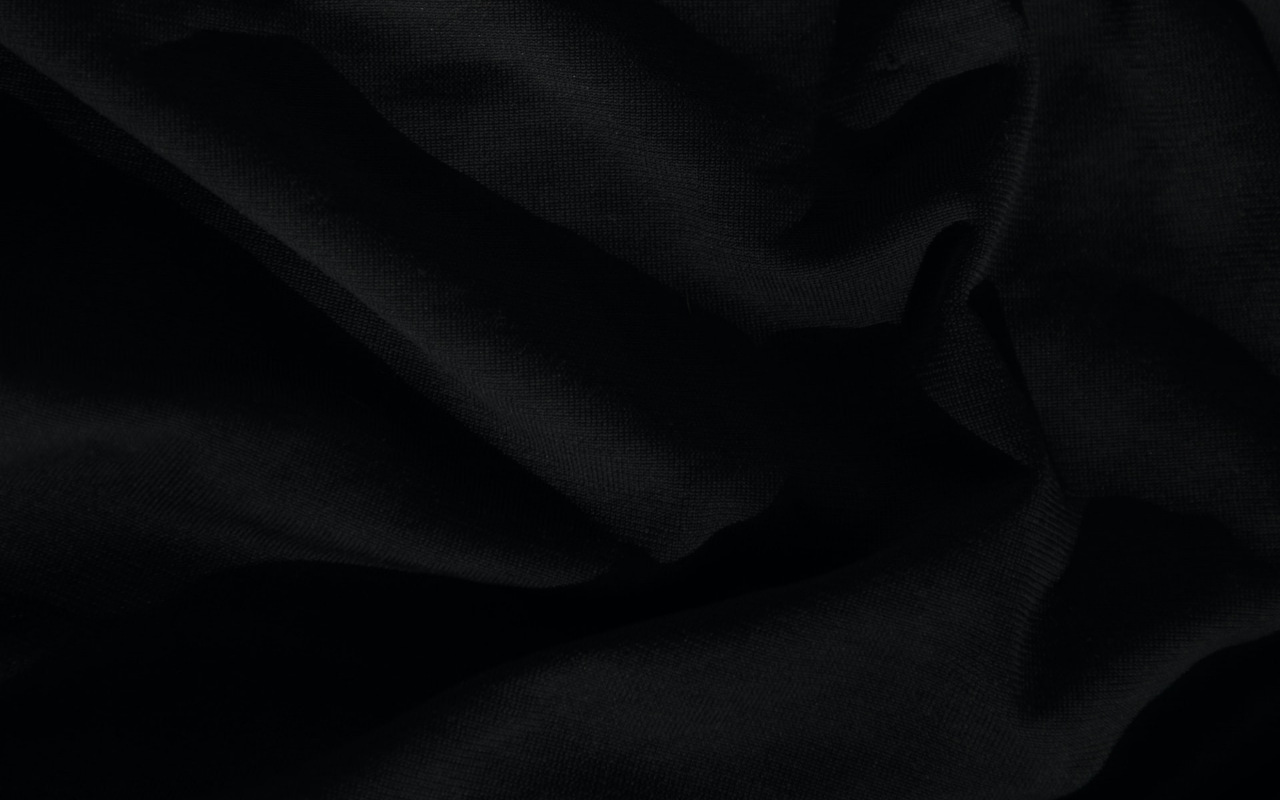
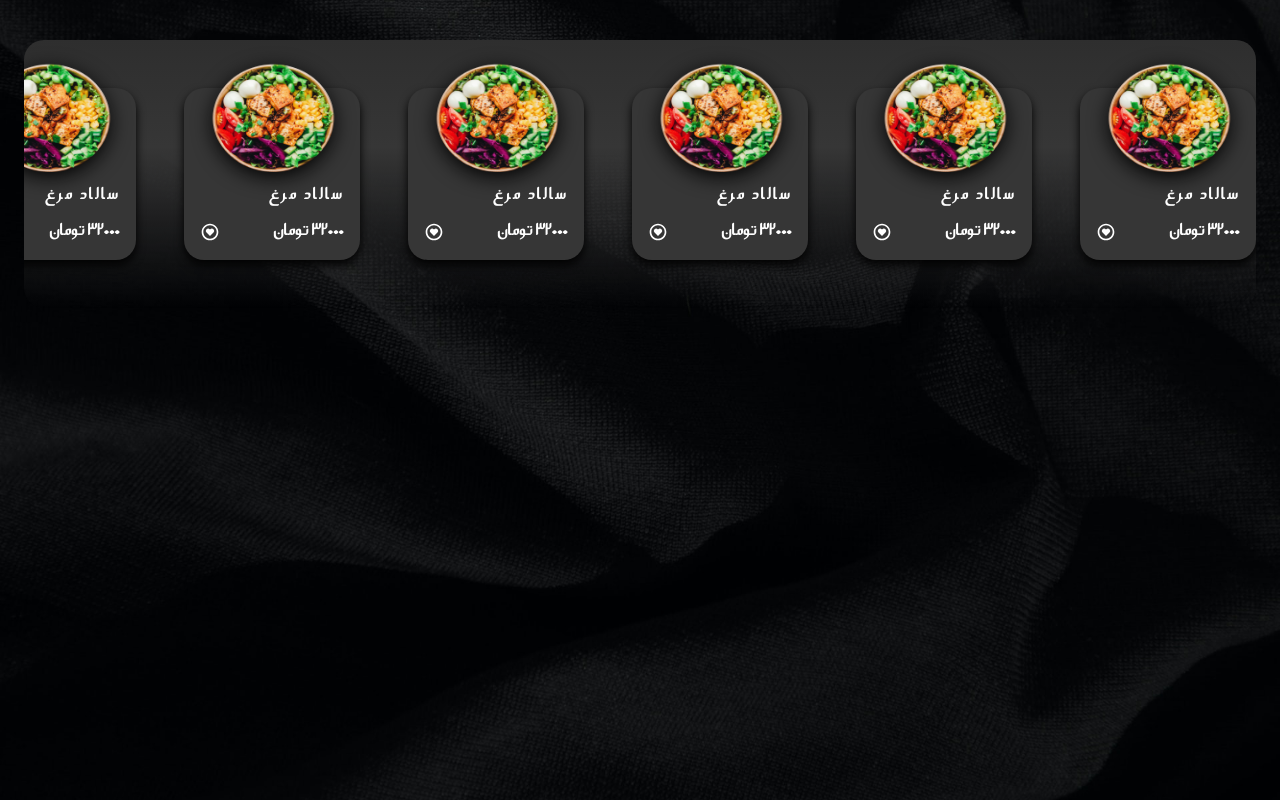
Before and after one commit to armin-bkh/restaurant-hamrah, a React (Create React App) app: page / in a window 1280 px wide. Built offline with nearby package versions, Linux system fonts and the light colour scheme.

Commit message:
ui ProductList and Product Component created

```diff
--- a/src/Components/App/App.jsx
+++ b/src/Components/App/App.jsx
@@ -1,9 +1,12 @@
+import ProductList from '../ProductList/ProductList';
+import ProductsProvider from '../Provider/ProductsProvider';
 import './App.scss';
 
 const App = () => {
   return (
-    <main className="flex flex-col">
-    </main>
+    <ProductsProvider>
+      <ProductList />
+    </ProductsProvider>
   );
 }
 
--- a/src/Components/App/App.scss
+++ b/src/Components/App/App.scss
@@ -10,8 +10,3 @@ $FP_Arsoo: 'FP_Arsoo';
     font-family: "FP_Arsoo";
     src: url('./../../fonts/FP_Arsoo.ttf');
 }
-
-.test{
-    font-family: $A-Noor;
-    font-size: 5rem;
-}
--- a/src/Components/Product/Product.jsx
+++ b/src/Components/Product/Product.jsx
@@ -1,19 +1,33 @@
 import { useProductsAction } from "../Provider/ProductsProvider";
+import { BiHeartCircle } from "react-icons/bi";
+import styles from "./Products.module.scss";
+import { useRef, useState } from "react";
 
 const Product = ({ inf }) => {
-    const dispatch = useProductsAction();
-    const clickHandler = () =>{
-        dispatch({type: 'toShow', product: inf})
-    }
+  const [like, setLike] = useState(false);
+  const dispatch = useProductsAction();
+  const clickHandler = () => {
+    dispatch({ type: "toShow", product: inf });
+  };
+  const likeHandler = () => {
+    setLike((prevLike) => !prevLike);
+  };
+
   return (
-    <figure onClick={clickHandler}>
-      <img src={inf.img} alt={inf.title} />
-      <figcaption>
-        <header>
-          <h1>{inf.title}</h1>
-          <span>{inf.price} تومان</span>
-        </header>
-        <p>{inf.detail}</p>
+    <figure className={`flex-grow-0 flex-shrink-0 ${styles.productContainer}`} onClick={clickHandler}>
+      <img className={`${styles.productImage}`} src={inf.img} alt={inf.title} />
+      <figcaption className={styles.productCaption}>
+        <h1 className={`mb-3 ${styles.productTitle}`}>{inf.title}</h1>
+        <div className="flex justify-between items-center">
+          <span className={styles.productPriceBadge}>{inf.price} تومان</span>
+          <span>
+            <BiHeartCircle
+            className="cursor-pointer text-xl transition-colors"
+              onClick={likeHandler}
+              style={like ? { color: "#f7362f" } : { color: "#fff" }}
+            />
+          </span>
+        </div>
       </figcaption>
     </figure>
   );
--- a/src/Components/Product/Products.module.scss
+++ b/src/Components/Product/Products.module.scss
@@ -0,0 +1,41 @@
+$A-Noor: 'A-Noor';
+$FP_Arsoo: 'FP_Arsoo';
+
+@font-face {
+    font-family: "A-Noor";
+    src: url('./../../fonts/A-Noor.ttf');
+}
+
+@font-face {
+    font-family: "FP_Arsoo";
+    src: url('./../../fonts/FP_Arsoo.ttf');
+}
+
+.productContainer {
+    width: 11rem;
+    padding: 1rem;
+    color: #fff;
+    background: #363636;
+    box-shadow: 0 5px 10px #020202;
+    border-radius: 20px;
+
+    &:not(:last-child){
+        margin-left: 3rem;
+    }
+
+    .productImage {
+        margin-top: -3rem;
+        width: 100%;
+        height: 8rem;
+        filter: drop-shadow(0 5px 10px #020202);
+    }
+
+    .productTitle {
+        letter-spacing: 2px;
+    }
+
+    .productTitle,
+    .productPriceBadge {
+        font-family: $FP_Arsoo;
+    }
+}
--- a/src/Components/ProductList/ProductList.jsx
+++ b/src/Components/ProductList/ProductList.jsx
@@ -1,10 +1,11 @@
 import Product from "../Product/Product";
 import { useProducts } from "../Provider/ProductsProvider";
+import styles from './ProductList.module.scss';
 
 const ProductList = () => {
     const products = useProducts();
     return (
-        <section>
+        <section className={`mt-10 mx-6 overflow-x-scroll flex flex-nowrap py-12 ${styles.productListContainer}`}>
                 {
                     products.length ?
                     products.map(
--- a/src/Components/ProductList/ProductList.module.scss
+++ b/src/Components/ProductList/ProductList.module.scss
@@ -0,0 +1,26 @@
+.productListContainer {
+    border-radius: 20px;
+    background: linear-gradient(to bottom, rgba(#2e2e2e, 1), rgba(#363636, 1) 40%, transparent);
+
+    /* width */
+    &::-webkit-scrollbar {
+        cursor: pointer;
+        height: 4px;
+    }
+
+    /* Track */
+    &::-webkit-scrollbar-track {
+        background: transparent;
+    }
+
+    /* Handle */
+    &::-webkit-scrollbar-thumb {
+        background: #363636;
+        border-radius: 2rem;
+    }
+
+    /* Handle on hover */
+    &::-webkit-scrollbar-thumb:hover {
+        background: #363636;
+    }
+}
--- a/src/Components/Provider/ProductsProvider.js
+++ b/src/Components/Provider/ProductsProvider.js
@@ -1,17 +1,19 @@
 import axios from "axios";
 import { useContext, useEffect, useReducer } from "react";
+import { productsData } from "../../db/products";
 import { ProductsContext, ProductsDispatcherContext } from "../Context/ProductsContext";
 
 const ProductsProvider = ({ children }) => {
-    let initialState = null;
+    let initialState = productsData;
     const reducer = (state, action) =>{
         switch(action.type){
             case 'getProducts':
-                let updatedProducts = null;
-                axios
-                .get()
-                .then(res => updatedProducts = res.data)
-                .catch(err => console.log(err))
+                // let updatedProducts = null;
+                // axios
+                // .get()
+                // .then(res => updatedProducts = res.data)
+                // .catch(err => console.log(err))
+                const updatedProducts = productsData;
                 return updatedProducts;
             default:
                 return state;
--- /dev/null
+++ b/src/db/products.js
@@ -0,0 +1,108 @@
+import img from '../images/—Pngtree—healthy food_3776802.png';
+export const productsData = [
+    {
+        id: 1,
+        title: "سالاد مرغ",
+        price: "32000",
+        detail: "سالاد مرغ یک غذای بسیار سبک و مناسب برای افرادی است  که در رژیم هستند یا اهل غذا های سنگین نیستند",
+        items: ["مرغ", "گوجه", "کاهو", "روغن زیتون", "لیمو", "پیاز"],
+        img: img
+    },
+    {
+        id: 2,
+        title: "سالاد مرغ",
+        price: "32000",
+        detail: "سالاد مرغ یک غذای بسیار سبک و مناسب برای افرادی است  که در رژیم هستند یا اهل غذا های سنگین نیستند",
+        items: ["مرغ", "گوجه", "کاهو", "روغن زیتون", "لیمو", "پیاز"],
+        img: img
+    },
+    {
+        id: 3,
+        title: "سالاد مرغ",
+        price: "32000",
+        detail: "سالاد مرغ یک غذای بسیار سبک و مناسب برای افرادی است  که در رژیم هستند یا اهل غذا های سنگین نیستند",
+        items: ["مرغ", "گوجه", "کاهو", "روغن زیتون", "لیمو", "پیاز"],
+        img: img
+    },
+    {
+        id: 4,
+        title: "سالاد مرغ",
+        price: "32000",
+        detail: "سالاد مرغ یک غذای بسیار سبک و مناسب برای افرادی است  که در رژیم هستند یا اهل غذا های سنگین نیستند",
+        items: ["مرغ", "گوجه", "کاهو", "روغن زیتون", "لیمو", "پیاز"],
+        img: img
+    },
+    {
+        id: 5,
+        title: "سالاد مرغ",
+        price: "32000",
+        detail: "سالاد مرغ یک غذای بسیار سبک و مناسب برای افرادی است  که در رژیم هستند یا اهل غذا های سنگین نیستند",
+        items: ["مرغ", "گوجه", "کاهو", "روغن زیتون", "لیمو", "پیاز"],
+        img: img
+    },
+    {
+        id: 6,
+        title: "سالاد مرغ",
+        price: "32000",
+        detail: "سالاد مرغ یک غذای بسیار سبک و مناسب برای افرادی است  که در رژیم هستند یا اهل غذا های سنگین نیستند",
+        items: ["مرغ", "گوجه", "کاهو", "روغن زیتون", "لیمو", "پیاز"],
+        img: img
+    },
+    {
+        id: 7,
+        title: "سالاد مرغ",
+        price: "32000",
+        detail: "سالاد مرغ یک غذای بسیار سبک و مناسب برای افرادی است  که در رژیم هستند یا اهل غذا های سنگین نیستند",
+        items: ["مرغ", "گوجه", "کاهو", "روغن زیتون", "لیمو", "پیاز"],
+        img: img
+    },
+    {
+        id: 8,
+        title: "سالاد مرغ",
+        price: "32000",
+        detail: "سالاد مرغ یک غذای بسیار سبک و مناسب برای افرادی است  که در رژیم هستند یا اهل غذا های سنگین نیستند",
+        items: ["مرغ", "گوجه", "کاهو", "روغن زیتون", "لیمو", "پیاز"],
+        img: img
+    },
+    {
+        id: 9,
+        title: "سالاد مرغ",
+        price: "32000",
+        detail: "سالاد مرغ یک غذای بسیار سبک و مناسب برای افرادی است  که در رژیم هستند یا اهل غذا های سنگین نیستند",
+        items: ["مرغ", "گوجه", "کاهو", "روغن زیتون", "لیمو", "پیاز"],
+        img: img
+    },
+    {
+        id: 10,
+        title: "سالاد مرغ",
+        price: "32000",
+        detail: "سالاد مرغ یک غذای بسیار سبک و مناسب برای افرادی است  که در رژیم هستند یا اهل غذا های سنگین نیستند",
+        items: ["مرغ", "گوجه", "کاهو", "روغن زیتون", "لیمو", "پیاز"],
+        img: img
+    },
+
+    {
+        id: 11,
+        title: "سالاد مرغ",
+        price: "32000",
+        detail: "سالاد مرغ یک غذای بسیار سبک و مناسب برای افرادی است  که در رژیم هستند یا اهل غذا های سنگین نیستند",
+        items: ["مرغ", "گوجه", "کاهو", "روغن زیتون", "لیمو", "پیاز"],
+        img: img
+    },
+    {
+        id: 12,
+        title: "سالاد مرغ",
+        price: "32000",
+        detail: "سالاد مرغ یک غذای بسیار سبک و مناسب برای افرادی است  که در رژیم هستند یا اهل غذا های سنگین نیستند",
+        items: ["مرغ", "گوجه", "کاهو", "روغن زیتون", "لیمو", "پیاز"],
+        img: img
+    },
+    {
+        id: 13,
+        title: "سالاد مرغ",
+        price: "32000",
+        detail: "سالاد مرغ یک غذای بسیار سبک و مناسب برای افرادی است  که در رژیم هستند یا اهل غذا های سنگین نیستند",
+        items: ["مرغ", "گوجه", "کاهو", "روغن زیتون", "لیمو", "پیاز"],
+        img: img
+    },
+]
```
Also changed, not shown: src/images/13-hamburger-burger-png-image.png (added).
